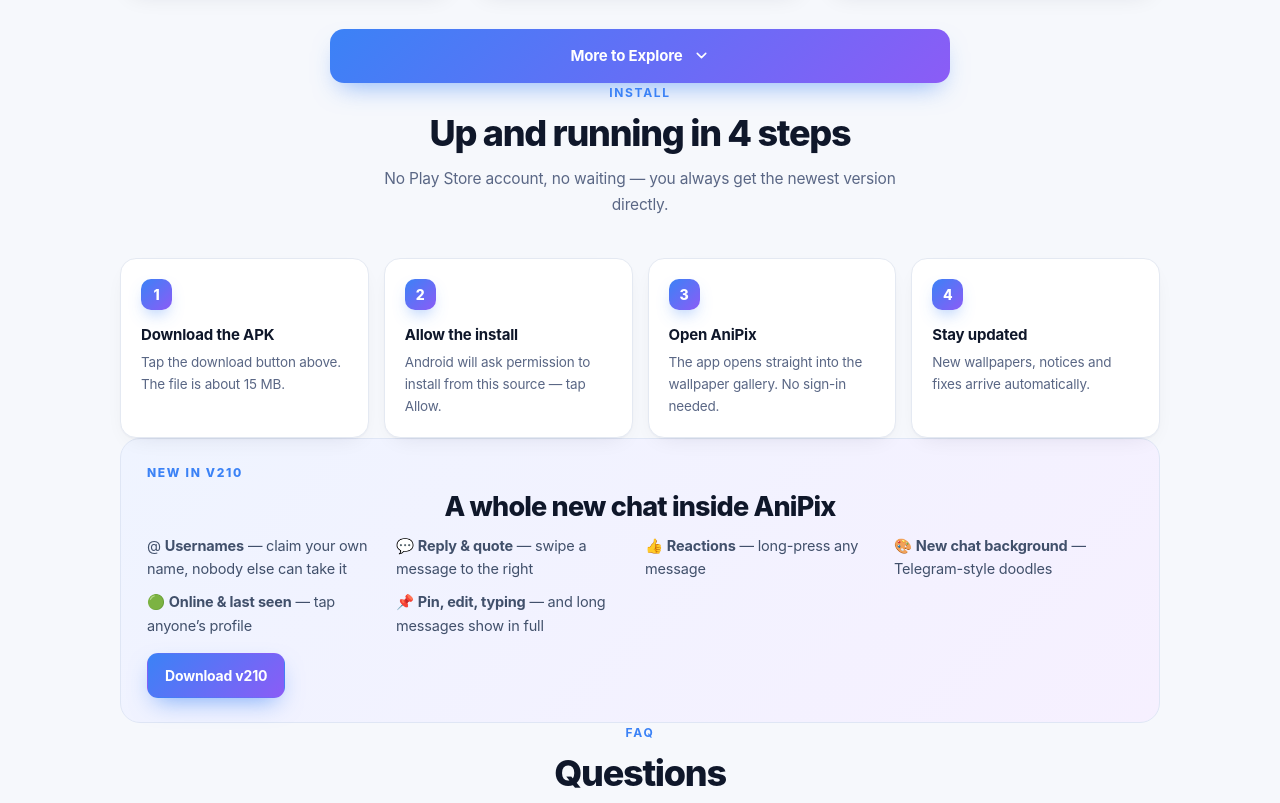
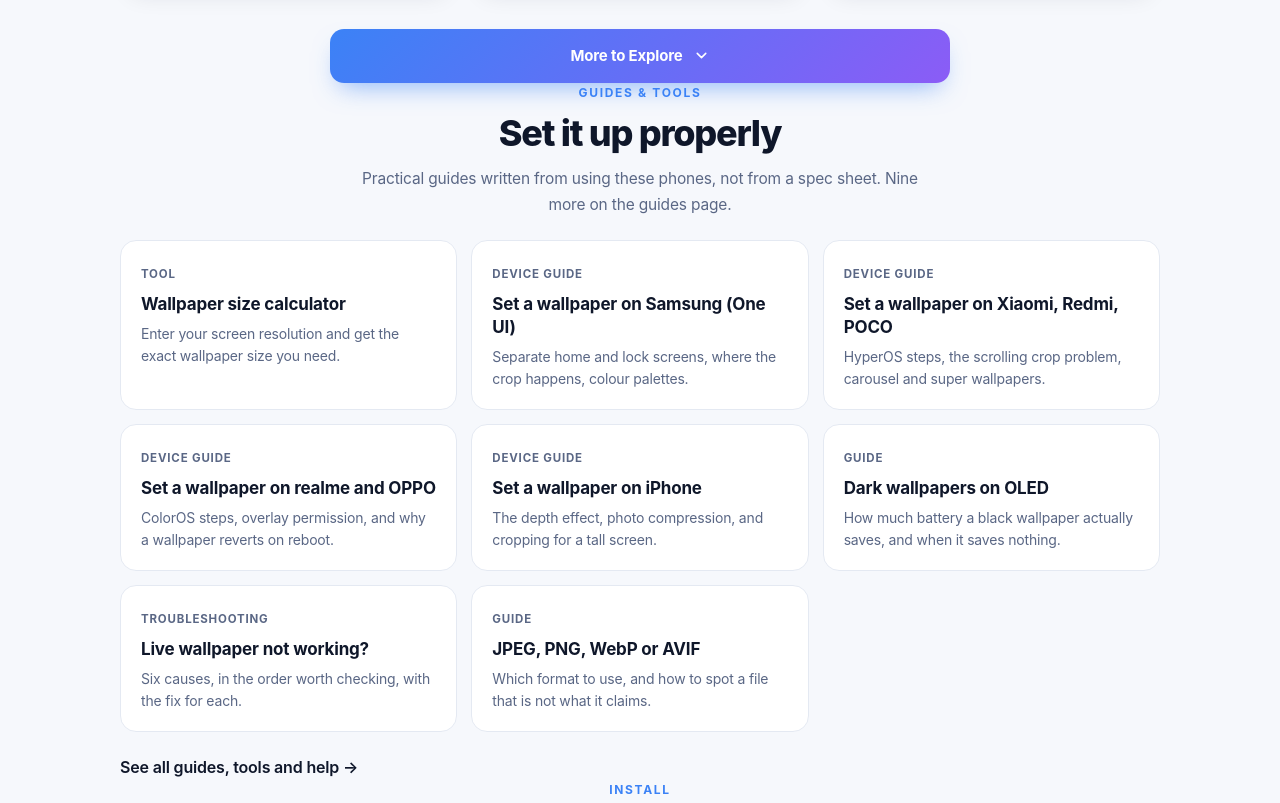
Before and after one commit to nobelfamily537-dev/nobelfamily537-dev.github.io, a plain HTML site: page index.html in a window 1280 px wide. Shown: the part 5192-5995 px from the top of the page. Drawn offline with Linux system fonts and the light colour scheme.

Commit message:
Homepage: add a Guides and tools section
The eleven new guides were only reachable from the nav and footer, which
collapse on mobile - so on the homepage there was nothing to see.

Added a #guides section between the latest posts and the install steps, with
eight cards linking to the calculator, the four device guides, the OLED
guide, the live wallpaper troubleshooting page and the file formats guide,
plus a link through to the full guides index.

```diff
--- a/index.html
+++ b/index.html
@@ -433,6 +433,57 @@
   </details>
 </section>
 
+<section class="wrap" id="guides">
+  <p class="eyebrow">Guides &amp; tools</p>
+  <h2>Set it up properly</h2>
+  <p class="lead">Practical guides written from using these phones, not from a spec sheet. Nine more on the <a href="guides.html">guides page</a>.</p>
+
+  <div style="display:grid;grid-template-columns:repeat(auto-fill,minmax(260px,1fr));gap:14px;margin-top:22px">
+    <a href="wallpaper-size-calculator.html" style="display:block;background:#fff;border:1px solid #e4e9f2;border-radius:16px;padding:18px 20px;text-decoration:none;color:inherit">
+      <span style="color:#5a6785;font-size:11.5px;font-weight:700;letter-spacing:.07em;text-transform:uppercase">Tool</span>
+      <h3 style="margin:8px 0 7px;font-size:17px;line-height:1.35">Wallpaper size calculator</h3>
+      <p style="color:#5a6785;font-size:14px;line-height:1.6;margin:0">Enter your screen resolution and get the exact wallpaper size you need.</p>
+    </a>
+    <a href="set-wallpaper-samsung.html" style="display:block;background:#fff;border:1px solid #e4e9f2;border-radius:16px;padding:18px 20px;text-decoration:none;color:inherit">
+      <span style="color:#5a6785;font-size:11.5px;font-weight:700;letter-spacing:.07em;text-transform:uppercase">Device guide</span>
+      <h3 style="margin:8px 0 7px;font-size:17px;line-height:1.35">Set a wallpaper on Samsung (One UI)</h3>
+      <p style="color:#5a6785;font-size:14px;line-height:1.6;margin:0">Separate home and lock screens, where the crop happens, colour palettes.</p>
+    </a>
+    <a href="set-wallpaper-xiaomi.html" style="display:block;background:#fff;border:1px solid #e4e9f2;border-radius:16px;padding:18px 20px;text-decoration:none;color:inherit">
+      <span style="color:#5a6785;font-size:11.5px;font-weight:700;letter-spacing:.07em;text-transform:uppercase">Device guide</span>
+      <h3 style="margin:8px 0 7px;font-size:17px;line-height:1.35">Set a wallpaper on Xiaomi, Redmi, POCO</h3>
+      <p style="color:#5a6785;font-size:14px;line-height:1.6;margin:0">HyperOS steps, the scrolling crop problem, carousel and super wallpapers.</p>
+    </a>
+    <a href="set-wallpaper-realme-oppo.html" style="display:block;background:#fff;border:1px solid #e4e9f2;border-radius:16px;padding:18px 20px;text-decoration:none;color:inherit">
+      <span style="color:#5a6785;font-size:11.5px;font-weight:700;letter-spacing:.07em;text-transform:uppercase">Device guide</span>
+      <h3 style="margin:8px 0 7px;font-size:17px;line-height:1.35">Set a wallpaper on realme and OPPO</h3>
+      <p style="color:#5a6785;font-size:14px;line-height:1.6;margin:0">ColorOS steps, overlay permission, and why a wallpaper reverts on reboot.</p>
+    </a>
+    <a href="set-wallpaper-iphone.html" style="display:block;background:#fff;border:1px solid #e4e9f2;border-radius:16px;padding:18px 20px;text-decoration:none;color:inherit">
+      <span style="color:#5a6785;font-size:11.5px;font-weight:700;letter-spacing:.07em;text-transform:uppercase">Device guide</span>
+      <h3 style="margin:8px 0 7px;font-size:17px;line-height:1.35">Set a wallpaper on iPhone</h3>
+      <p style="color:#5a6785;font-size:14px;line-height:1.6;margin:0">The depth effect, photo compression, and cropping for a tall screen.</p>
+    </a>
+    <a href="amoled-dark-wallpapers.html" style="display:block;background:#fff;border:1px solid #e4e9f2;border-radius:16px;padding:18px 20px;text-decoration:none;color:inherit">
+      <span style="color:#5a6785;font-size:11.5px;font-weight:700;letter-spacing:.07em;text-transform:uppercase">Guide</span>
+      <h3 style="margin:8px 0 7px;font-size:17px;line-height:1.35">Dark wallpapers on OLED</h3>
+      <p style="color:#5a6785;font-size:14px;line-height:1.6;margin:0">How much battery a black wallpaper actually saves, and when it saves nothing.</p>
+    </a>
+    <a href="live-wallpaper-not-working.html" style="display:block;background:#fff;border:1px solid #e4e9f2;border-radius:16px;padding:18px 20px;text-decoration:none;color:inherit">
+      <span style="color:#5a6785;font-size:11.5px;font-weight:700;letter-spacing:.07em;text-transform:uppercase">Troubleshooting</span>
+      <h3 style="margin:8px 0 7px;font-size:17px;line-height:1.35">Live wallpaper not working?</h3>
+      <p style="color:#5a6785;font-size:14px;line-height:1.6;margin:0">Six causes, in the order worth checking, with the fix for each.</p>
+    </a>
+    <a href="wallpaper-file-formats.html" style="display:block;background:#fff;border:1px solid #e4e9f2;border-radius:16px;padding:18px 20px;text-decoration:none;color:inherit">
+      <span style="color:#5a6785;font-size:11.5px;font-weight:700;letter-spacing:.07em;text-transform:uppercase">Guide</span>
+      <h3 style="margin:8px 0 7px;font-size:17px;line-height:1.35">JPEG, PNG, WebP or AVIF</h3>
+      <p style="color:#5a6785;font-size:14px;line-height:1.6;margin:0">Which format to use, and how to spot a file that is not what it claims.</p>
+    </a>
+  </div>
+
+  <p style="margin-top:22px"><a href="guides.html" style="font-weight:600">See all guides, tools and help &rarr;</a></p>
+</section>
+
 <section class="wrap" id="install">
   <p class="eyebrow">Install</p>
   <h2>Up and running in 4 steps</h2>
```
